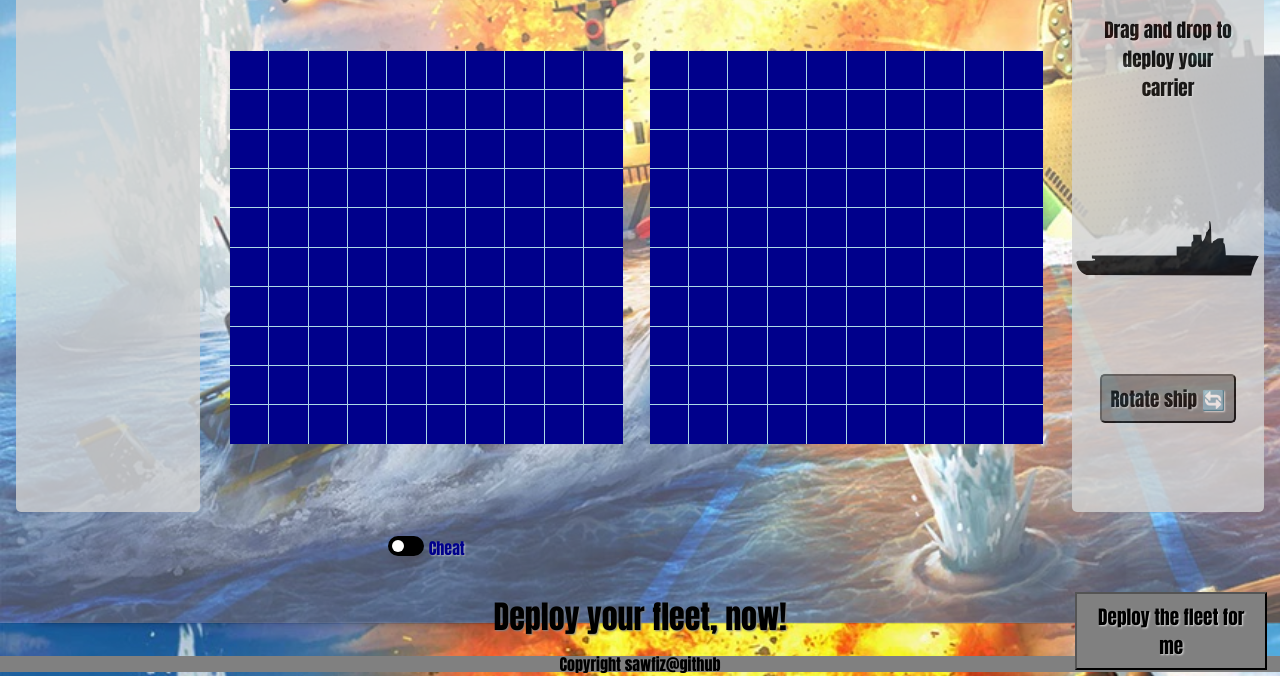
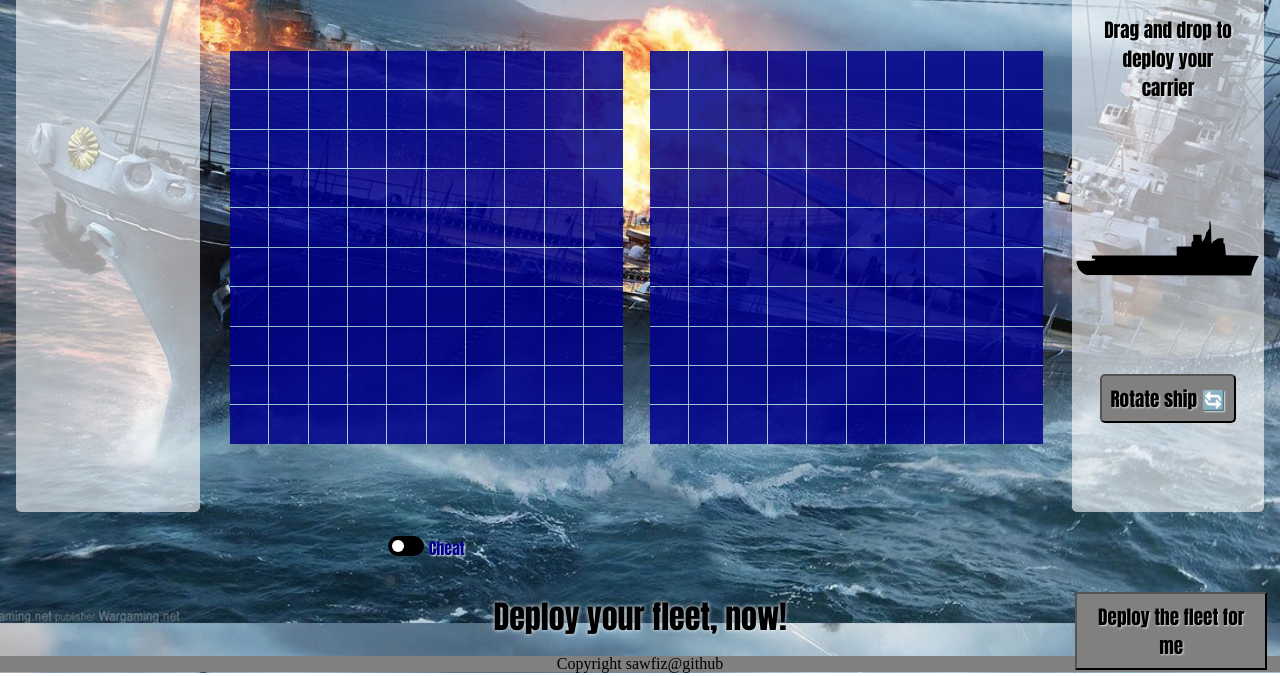
Before and after one commit to sawfiz/Battleship, a website built with webpack: page src/index.html in a window 1280 px wide. Shown: the part 177-853 px from the top of the page. Built offline with nearby package versions, Linux system fonts and the light colour scheme.

Commit message:
Decided on the background image

```diff
--- a/src/style.css
+++ b/src/style.css
@@ -18,7 +18,10 @@ body {
   height: 100vh;
   display: grid;
   grid-template-rows: 5rem auto 4rem 1rem;
-  background-image: url(./images/background.jpeg);
+  /* background-image: url(./images/137273.jpg); */
+  background-image: url(./images/maxresdefault.jpg);
+  /* background-image: url(./images/ccc.jpg); */
+  /* background-image: url(./images/ddd.jpg); */
   background-size: cover;
 }
 
@@ -29,8 +32,8 @@ body::before {
   left: 0;
   width: 100%;
   height: 100%;
-  background-color: rgba(255, 255, 255, 0.3);
-  filter: grayscale(50%);
+  background-color: rgba(255, 255, 255, 0);
+  /* filter: grayscale(90%); */
 }
 
 h1 {
@@ -48,10 +51,6 @@ main {
   grid-template-columns: 17fr 33fr 33fr 17fr;
 }
 
-.computer-fleet {
-  border: 1px solid red;
-}
-
 .computer-board-container, .human-board-container {
   display: flex;
   justify-content: center;
@@ -64,7 +63,7 @@ main {
   top: 2rem;
   font-size: 2em;
   font-weight: bold;
-  text-shadow: 2px 2px 4px rgba(255, 255, 255, 0.3);
+  text-shadow: 0px 0px 9px rgba(255, 255, 255, 1);
 }
 
 .enemy {
@@ -75,18 +74,13 @@ main {
   color: green;
 }
 
-
-
-.human-fleet {
-  border: 1px solid red;
-}
-
 .board {
   display: grid;
   grid-template-rows: repeat(10, 1fr);
   grid-template-columns: repeat(10, 1fr);
   gap: 1px;
   background: lightblue;
+  opacity: 0.85;
 }
 
 .cell {
@@ -135,8 +129,8 @@ main {
 .computer-fleet-container, .human-fleet-container {
   display: grid;
   grid-template-rows: 2fr 3fr 1fr 1fr;
-  background-color: lightgrey;
-  opacity: 0.8;
+  background-color: rgba(255, 255, 255, 0.6);
+  /* opacity: 0.7; */
   border-radius: 5px;
   z-index: 10;
   margin: 5rem 1rem 5rem 1rem;
@@ -184,7 +178,7 @@ main {
   align-items: top;
   font-size: 2rem;
   position: relative;
-  text-shadow: 1px 1px 2px gray;
+  text-shadow: 0 0 4px white;
 }
 
 .total-misses {
@@ -193,7 +187,7 @@ main {
   align-items: top;
   font-size: 1.5rem;
   position: relative;
-  text-shadow: 1px 1px 2px gray;
+  text-shadow: -1px -1px 2px white;
 }
 
 #random-deploy {
@@ -211,6 +205,7 @@ footer {
   justify-content: center;
   align-items: center;
   background-color: gray;
+  font-family: 'Times New Roman', Times, serif;
 }
 
 /* Toggle switch to show/hide enemy ships */
@@ -224,7 +219,7 @@ footer {
 .cheat-container>p {
   color: darkblue;
   font-weight: bold;
-  text-shadow: 1px 1px 2px rgba(255, 255, 255, 0.5);
+  text-shadow: 1px 1px 2px rgba(255, 255, 255, 1);
 }
 
 /* The size of the toggle switch */
```
Also changed, not shown: dist/22d09777bcb0fac71bd0.jpg (added), dist/51b6e40daa5312534d33.jpg (added), dist/6d5cba30bd40338a926c.jpg (added), dist/a649564379dcdcdb1481.jpeg (added), dist/cf398f6ab67e16072d31.jpg (added), dist/d31a917112a19a50eeb7.jpg (added), dist/df82e0502e9eeba11b60.jpg (added), dist/e0f49426a9277c40aa2f.jpg (added), dist/main.js, src/images/137273.jpg (added), src/images/abc.jpg (added), src/images/abd.jpg (added), src/images/bbb.jpeg (added), src/images/ccc.jpg (added), 2 more files.
